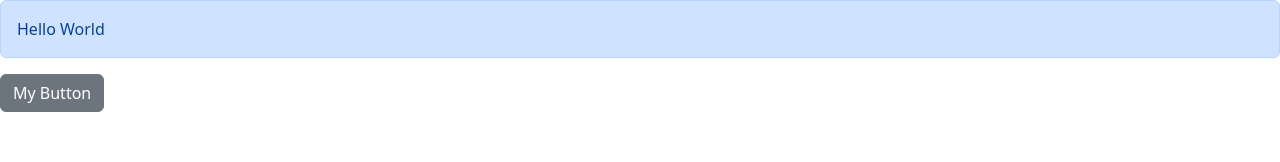
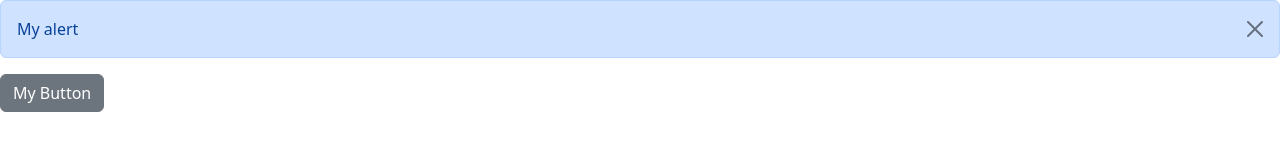
Before and after one commit to elyse502/Practices, a React (Vite) app in the folder nodeJs/react/react-app-mosh/: page / in a window 1280 px wide. Both pictures are taken after a click on the button "My Button". Shown: the top 162 px of the page. Built offline with nearby package versions, Linux system fonts and the light colour scheme.

Commit message:
Add Solution of an Exercise: Showing an Alert 🎯

```diff
--- a/nodeJs/react/react-app-mosh/src/App.tsx
+++ b/nodeJs/react/react-app-mosh/src/App.tsx
@@ -1,13 +1,16 @@
+import { useState } from "react";
 import Alert from "./components/Alert";
 import Button from "./components/Button";
 
 function App() {
+  const [alerVisible, setAlertVisibility] = useState(false);
+
   return (
     <div>
-      <Alert>
-        Hello <span>World</span>
-      </Alert>
-      <Button color="secondary" onClick={() => console.log("Clicked")}>
+      {alerVisible && (
+        <Alert onClose={() => setAlertVisibility(false)}>My alert</Alert>
+      )}
+      <Button color="secondary" onClick={() => setAlertVisibility(true)}>
         My Button
       </Button>
     </div>
--- a/nodeJs/react/react-app-mosh/src/components/Alert.tsx
+++ b/nodeJs/react/react-app-mosh/src/components/Alert.tsx
@@ -2,10 +2,22 @@
 
 interface Props {
   children: ReactNode;
+  onClose: () => void;
 }
 
-const Alert = ({ children }: Props) => {
-  return <div className="alert alert-primary">{children}</div>;
+const Alert = ({ children, onClose }: Props) => {
+  return (
+    <div className="alert alert-primary alert-dismissible">
+      {children}
+      <button
+        type="button"
+        className="btn-close"
+        onClick={onClose}
+        data-bs-dismiss="alert"
+        aria-label="Close"
+      ></button>
+    </div>
+  );
 };
 
 export default Alert;
```
